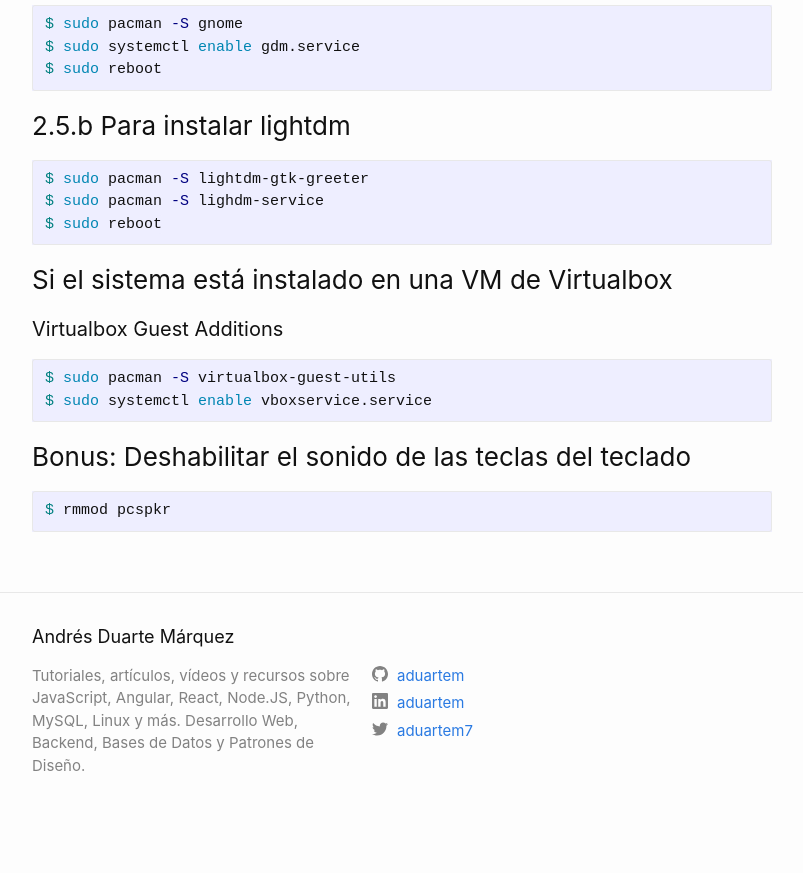
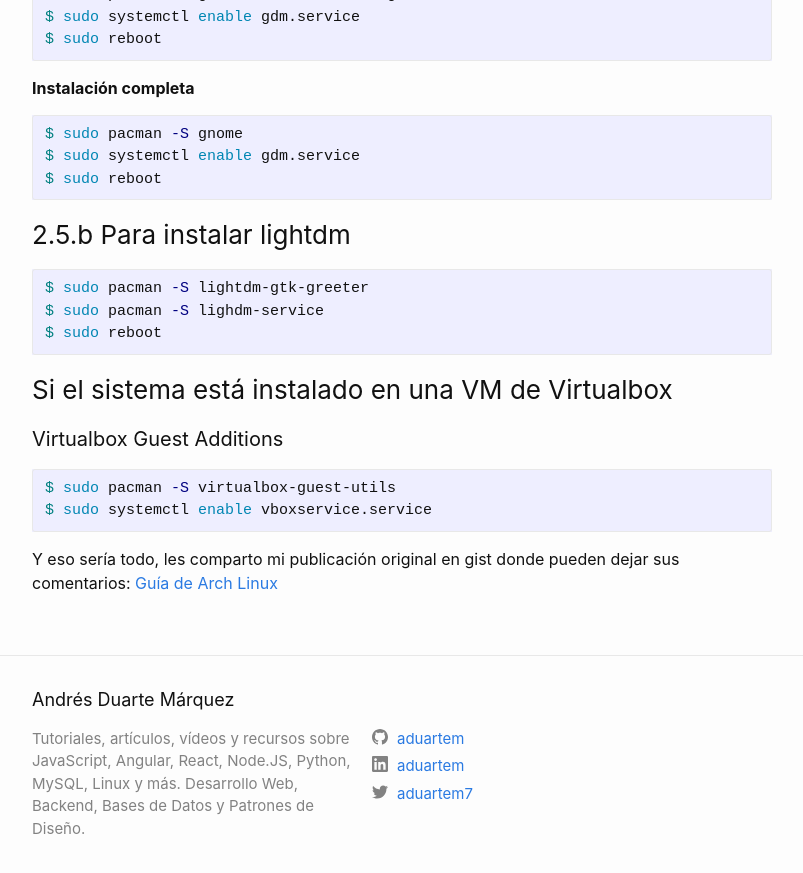
Before and after one commit to aduartem/aduartem.github.io, a Jekyll site: the page built from _posts/2018-11-18-guía-de-instalacion-de-arch-linux-2018.08.01-x86_64.markdown, in a window 1280 px wide and 900 px high, scrolled down 6185 px. Shown: the top 873 px of the window, without its empty margins (238-1041 px from the left). Built offline with Jekyll 4.4.1, drawn with Linux system fonts in a browser that asks for light colours; before the commit the page ends 7022 px from its top, so only the background shows below that; some of the changed text lies outside the part shown.

Commit message:
update article

````diff
--- a/_posts/2018-11-18-guía-de-instalacion-de-arch-linux-2018.08.01-x86_64.markdown
+++ b/_posts/2018-11-18-guía-de-instalacion-de-arch-linux-2018.08.01-x86_64.markdown
@@ -32,6 +32,12 @@
 
 ```sh
 export LANG=es_CL.UTF-8
+```
+
+### Bonus: Deshabilitar el sonido de las teclas del teclado
+
+```sh
+$ rmmod pcspkr
 ```
 
 ### 1.2. Probando conectividad con la red.
@@ -327,9 +333,4 @@
 $ sudo systemctl enable vboxservice.service
 ```
 
-
-### Bonus: Deshabilitar el sonido de las teclas del teclado
-
-```sh
-$ rmmod pcspkr
-```
+Y eso sería todo, les comparto mi publicación original en gist donde pueden dejar sus comentarios: [Guía de Arch Linux](https://gist.github.com/aduartem/7084450e899047f0717fffef94ae4e6f)
````
